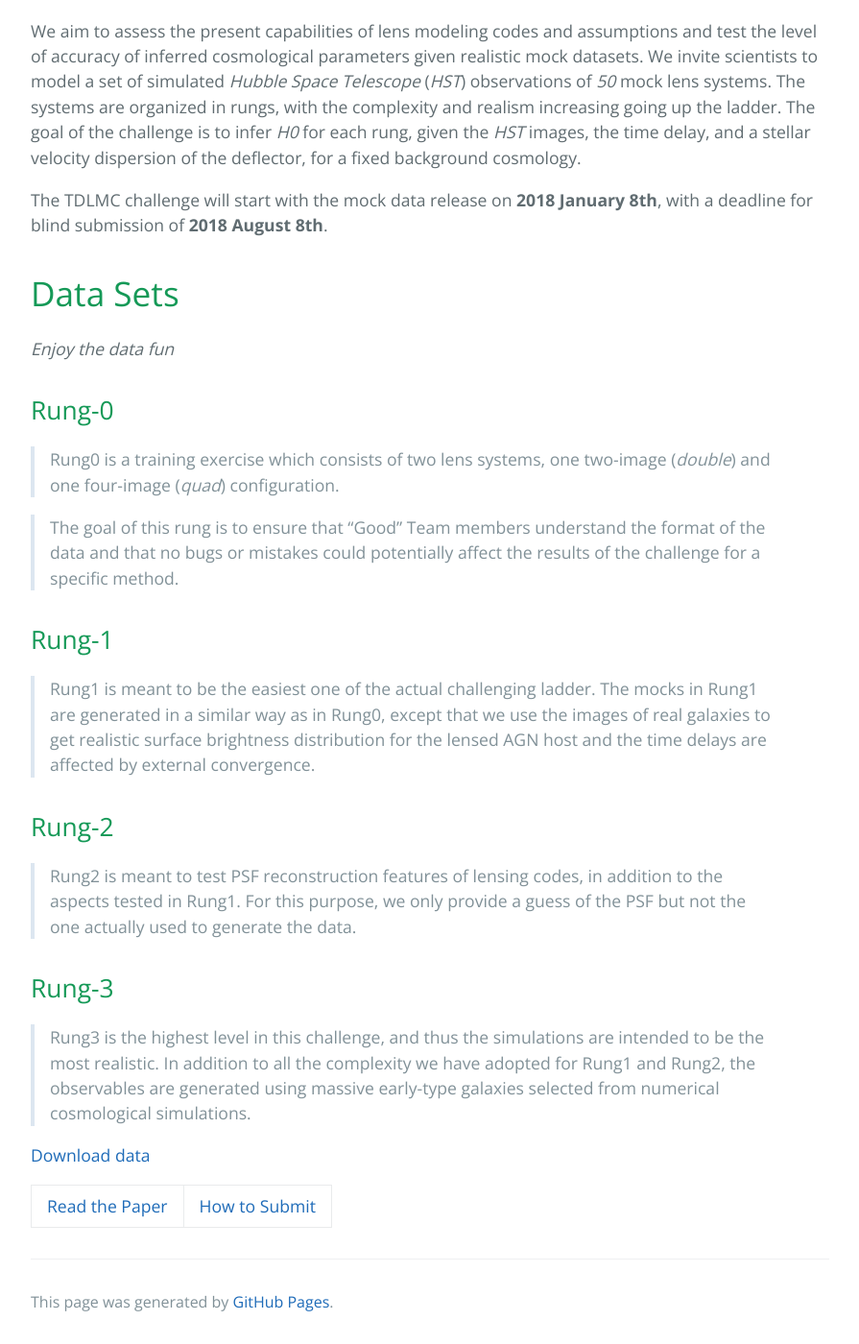
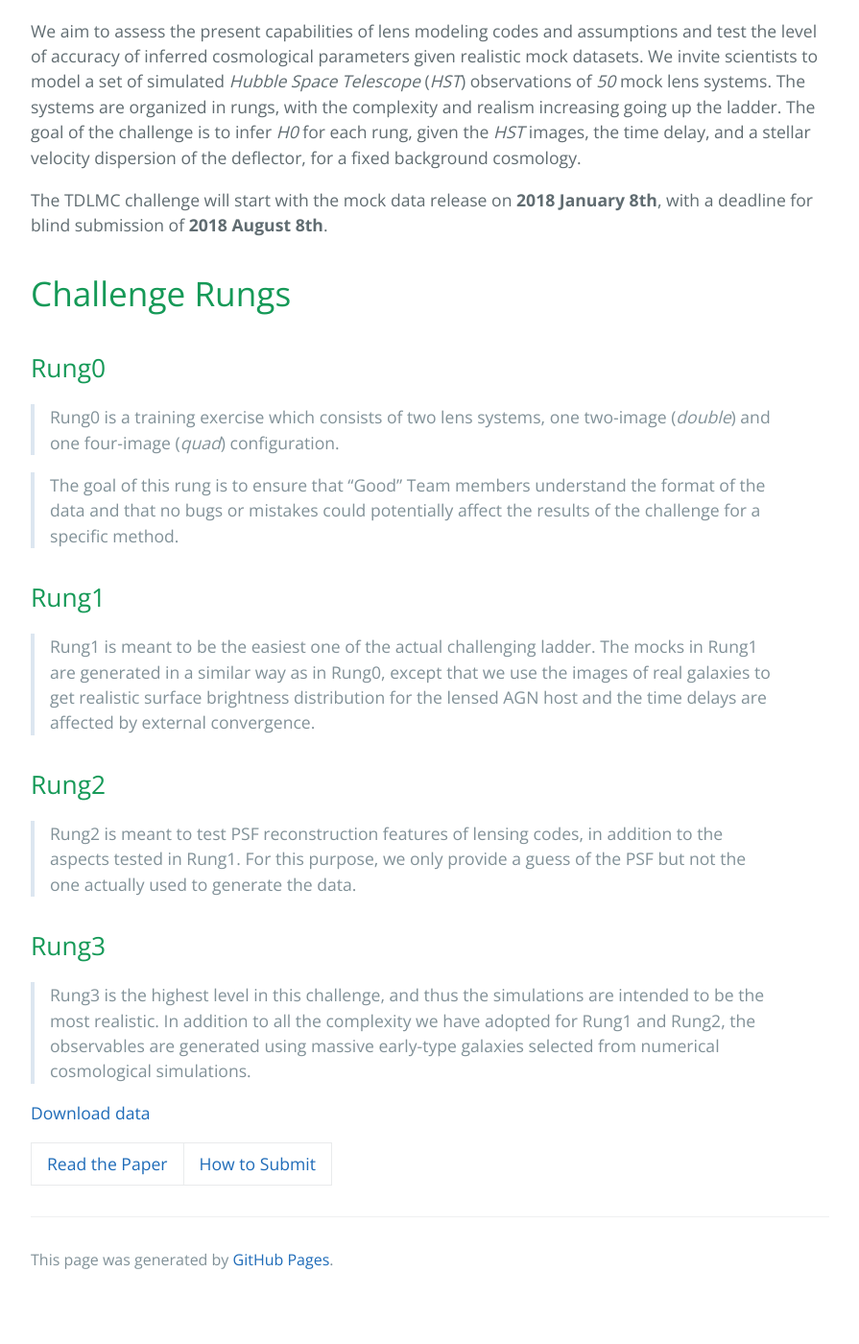
Before and after one commit to TDLMC/TDLMC.github.io, a Jekyll site: the page built from index.md, in a window 1280 px wide and 1400 px high, scrolled down 811 px. Shown: the whole window at 96% size, without its empty margins (192-1087 px from the left). Built offline with Jekyll 4.4.1, drawn with Linux system fonts in a browser that asks for light colours; our own code applies the rules of GitHub Pages for plain Markdown files; after the commit the page ends 2167 px from its top, so only the background shows below that.

Commit message:
Update index.md

```diff
--- a/index.md
+++ b/index.md
@@ -7,24 +7,23 @@ We aim to assess the present capabilities of lens modeling codes and assumptions
 
 The TDLMC challenge will start with the mock data release on __2018 January 8th__, with a deadline for blind submission of __2018 August 8th__.
 
-# [](#Data-sets)Data Sets
-_Enjoy the data fun_
+# [](#Data-sets)Challenge Rungs
 
-## [](#Rung-0)Rung-0
+## [](#Rung-0)Rung0
 
 > Rung0 is a training exercise which consists of two lens systems, one two-image (_double_) and one four-image (_quad_) configuration.
 
 >The goal of this rung is to ensure that “Good” Team members understand the format of the data and that no bugs or mistakes could potentially affect the results of the challenge for a specific method.
 
-## [](#Rung-1)Rung-1
+## [](#Rung-1)Rung1
 
 > Rung1 is meant to be the easiest one of the actual challenging ladder. The mocks in Rung1 are generated in a similar way as in Rung0, except that we use the images of real galaxies to get realistic surface brightness distribution for the lensed AGN host and the time delays are affected by external convergence.
 
-## [](#Rung-2)Rung-2
+## [](#Rung-2)Rung2
 
 > Rung2 is meant to test PSF reconstruction features of lensing codes, in addition to the aspects tested in Rung1. For this purpose, we only provide a guess of the PSF but not the one actually used to generate the data.
 
-## [](#Rung-?)Rung-3
+## [](#Rung-?)Rung3
 
 > Rung3 is the highest level in this challenge, and thus the simulations are intended to be the most realistic. In addition to all the complexity we have adopted for Rung1 and Rung2, the observables are generated using massive early-type galaxies selected from numerical cosmological simulations.
 
```
